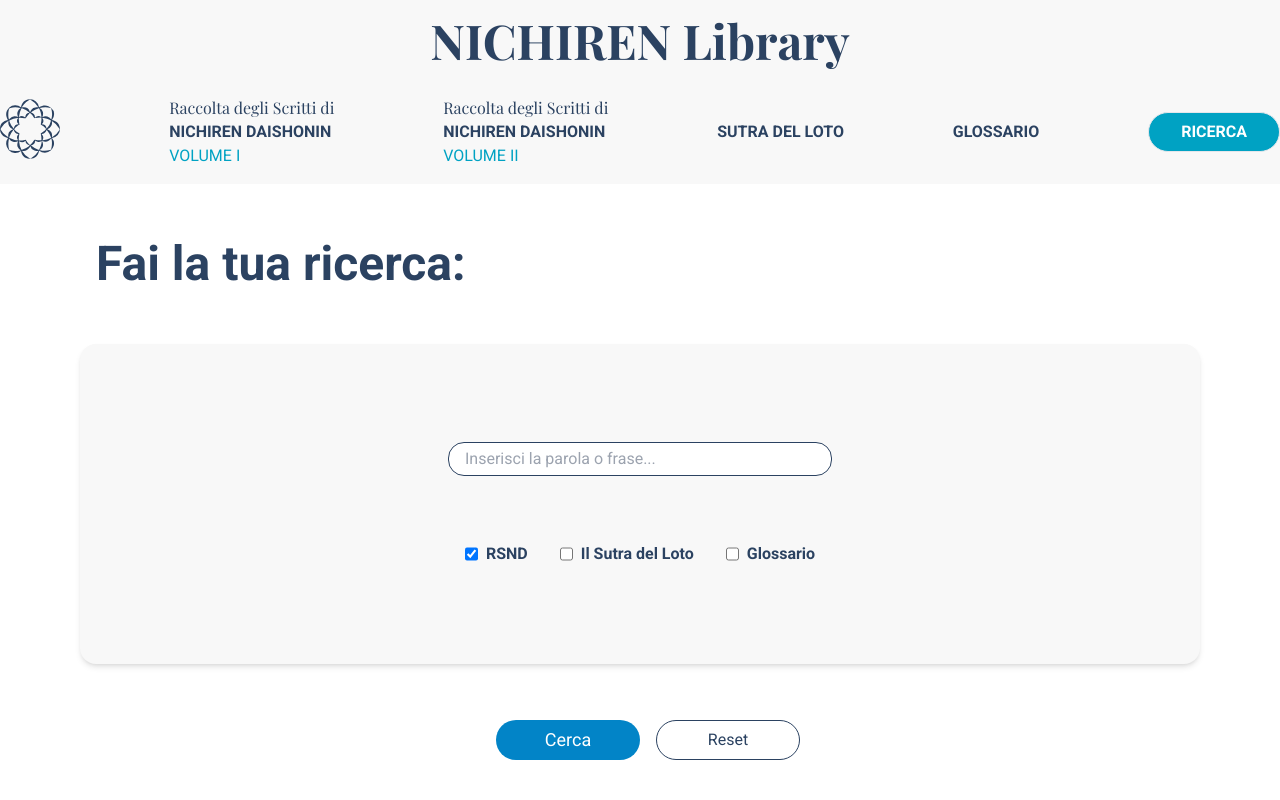
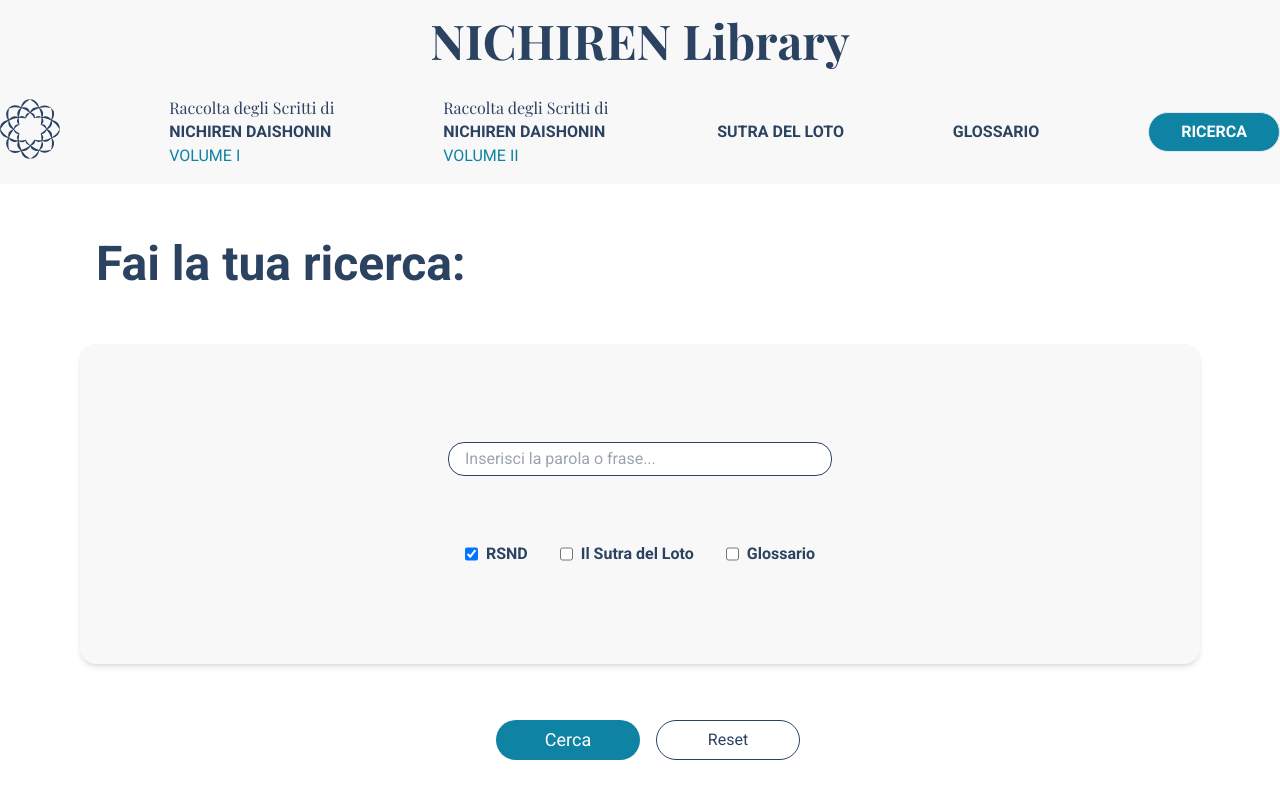
Before and after one commit to upalatucci/biblioteca-nextjs, a Next.js app: page /ricerca in a window 1280 px wide. Shown: the top 800 px of the page. Built offline with nearby package versions, Linux system fonts and the light colour scheme; a web font is replaced by a local one.

Commit message:
primary change and primaryHover

```diff
--- a/components/AdvancedSearch/AdvancedSearch.tsx
+++ b/components/AdvancedSearch/AdvancedSearch.tsx
@@ -261,7 +261,7 @@ const AdvancedSearch: FC = () => {
             </div>
             <div className="px-4 flex items-center justify-center mt-8">
               <button
-                className="btn bg-sky-600 hover:bg-sky-800 rounded-3xl w-36 h-10 text-white text-lg mx-4"
+                className="btn bg-primary hover:bg-primaryHover rounded-3xl w-36 h-10 text-white text-lg mx-4"
                 type="submit"
               >
                 Cerca
--- a/components/SimpleSearch.tsx
+++ b/components/SimpleSearch.tsx
@@ -97,7 +97,7 @@ const SimpleSearch: FC = () => {
               </div>
             </div>
             <div className="px-4 flex items-center justify-center mb-12">
-              <button className="btn font-sans bg-sky-600 hover:bg-sky-800 rounded-3xl w-36 h-10 text-white text-lg mx-4" type="submit">
+              <button className="btn font-sans bg-primary hover:bg-primaryHover rounded-3xl w-36 h-10 text-white text-lg mx-4" type="submit">
                 Cerca
               </button>
 
--- a/pages/index.tsx
+++ b/pages/index.tsx
@@ -143,7 +143,7 @@ export default function Home() {
                 value={searchText}
                 onChange={(e) => setSearchText(e.target.value)}
               />
-              <button className="btn bg-sky-600 hover:bg-sky-800 rounded-2xl w-36 h-8 mt-10 text-white text-lg" type="submit">
+              <button className="btn bg-primary hover:bg-primaryHover rounded-2xl w-36 h-8 mt-10 text-white text-lg" type="submit">
                 Cerca
               </button>
             </form>
--- a/tailwind.config.js
+++ b/tailwind.config.js
@@ -15,7 +15,8 @@ module.exports = {
       },
     colors: {
       ...colors,
-      primary: '#00a2c3',
+      primary: '#0E83A4',
+      primaryHover: '#116b85',
       secondary: '#2b4261',
       defaultBg: '#f8f8f8',
       customGray: '#dadada'
```
